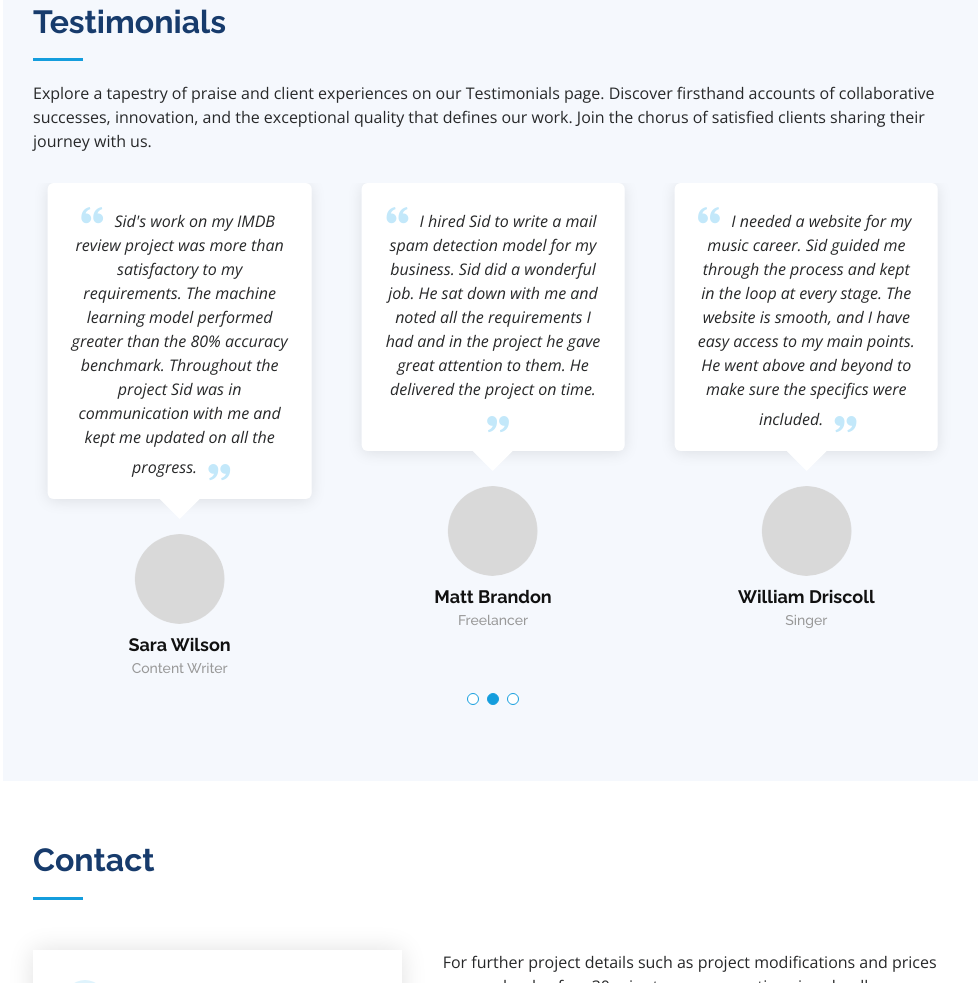
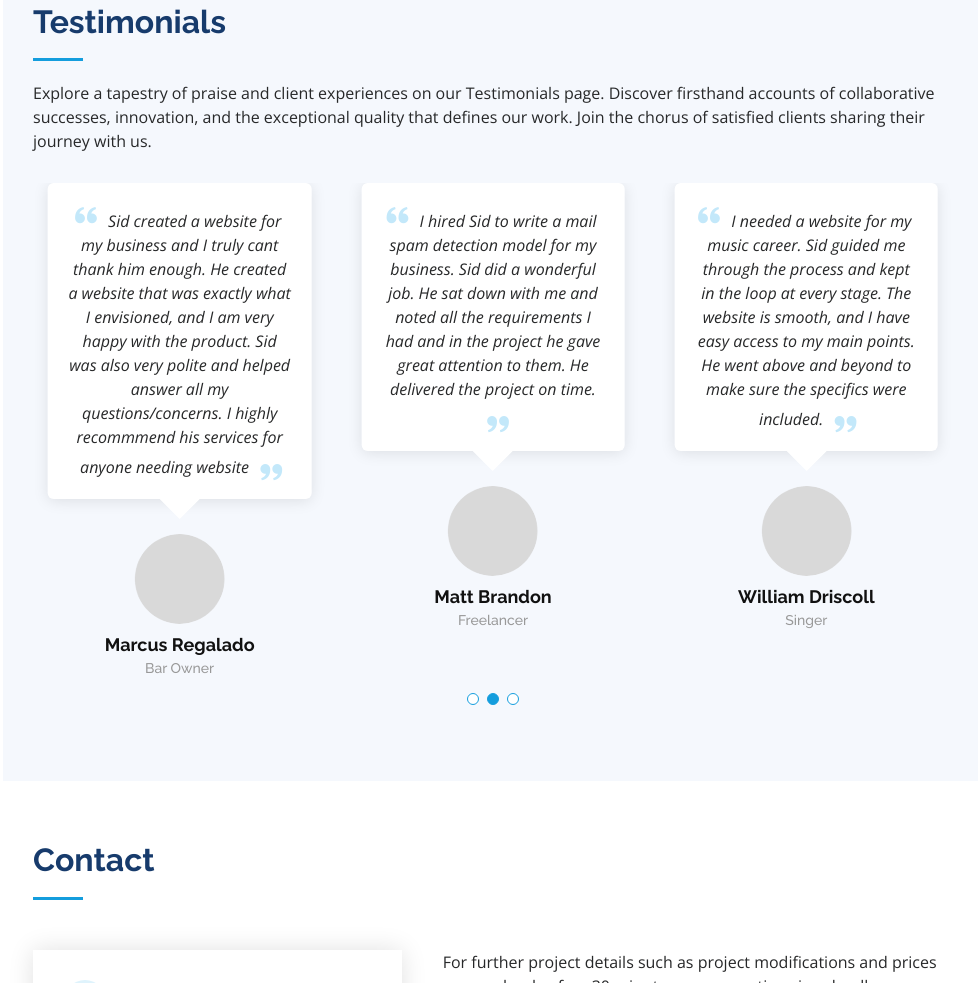
Before and after one commit to emperorsid920/PorfolioWeb, a plain HTML site: page index.html in a window 1280 px wide. Shown: the part 3616-4599 px from the top of the page, without its empty margins (297-1275 px from the left). Drawn offline with nearby package versions, Linux system fonts and the light colour scheme.

Commit message:
Update index.html

```diff
--- a/index.html
+++ b/index.html
@@ -367,12 +367,12 @@
               <div class="testimonial-item" data-aos="fade-up" data-aos-delay="100">
                 <p>
                   <i class="bx bxs-quote-alt-left quote-icon-left"></i>
-                  Sid's work on my IMDB review project was more than satisfactory to my requirements. The machine learning model performed greater than the 80% accuracy benchmark. Throughout the project Sid was in communication with me and kept me updated on all the progress.
+                  Sid created a website for my business and I truly cant thank him enough. He created a website that was exactly what I envisioned, and I am very happy with the product. Sid was also very polite and helped answer all my questions/concerns. I highly recommmend his services for anyone needing website
                   <i class="bx bxs-quote-alt-right quote-icon-right"></i>
                 </p>
                 <img src="assets/img/testimonials/TBA.png" class="testimonial-img" alt="">
-                <h3>Sara Wilson</h3>
-                <h4>Content Writer</h4>
+                <h3>Marcus Regalado</h3>
+                <h4>Bar Owner</h4>
               </div>
             </div><!-- End testimonial item -->
 
```
